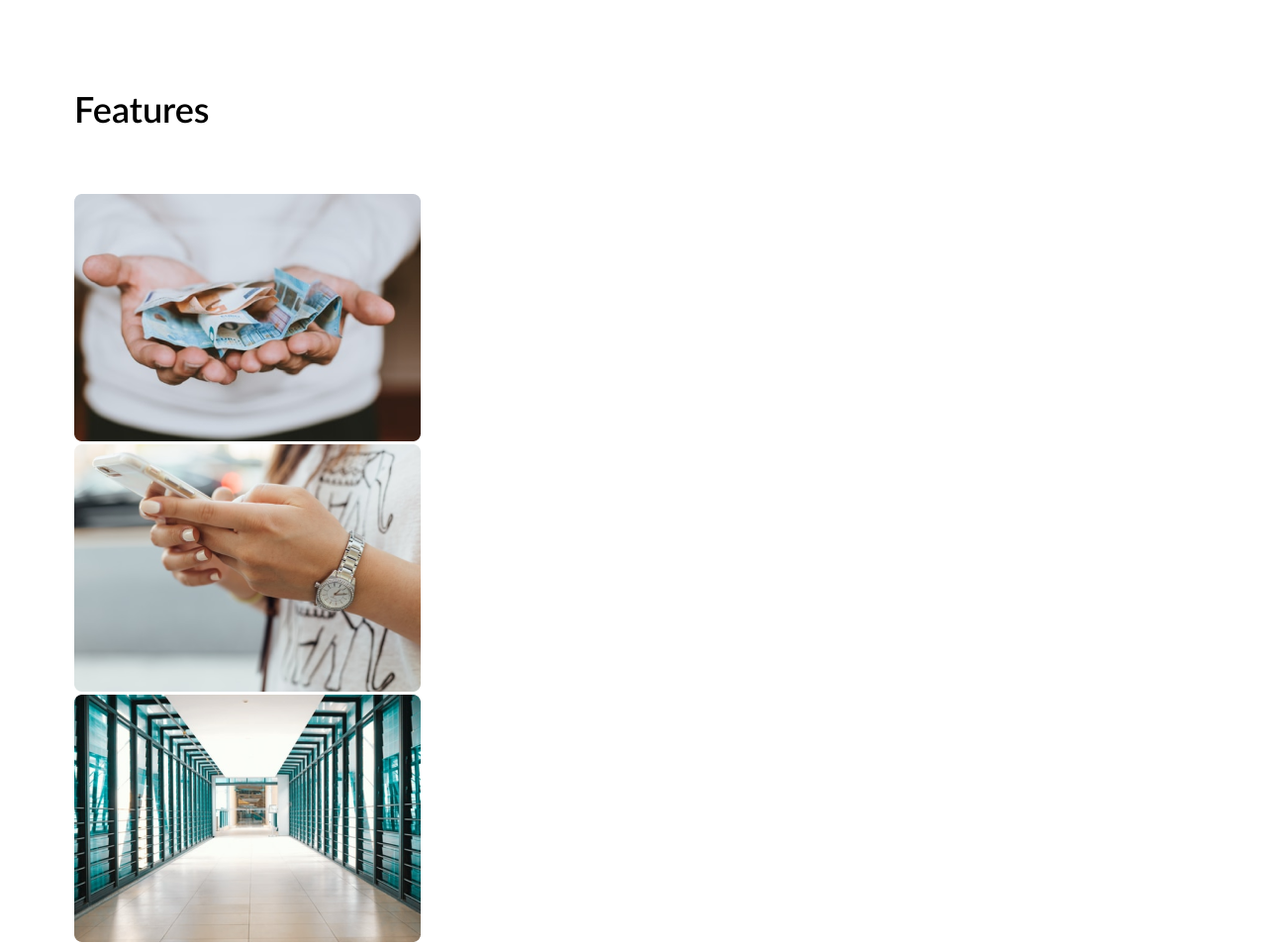
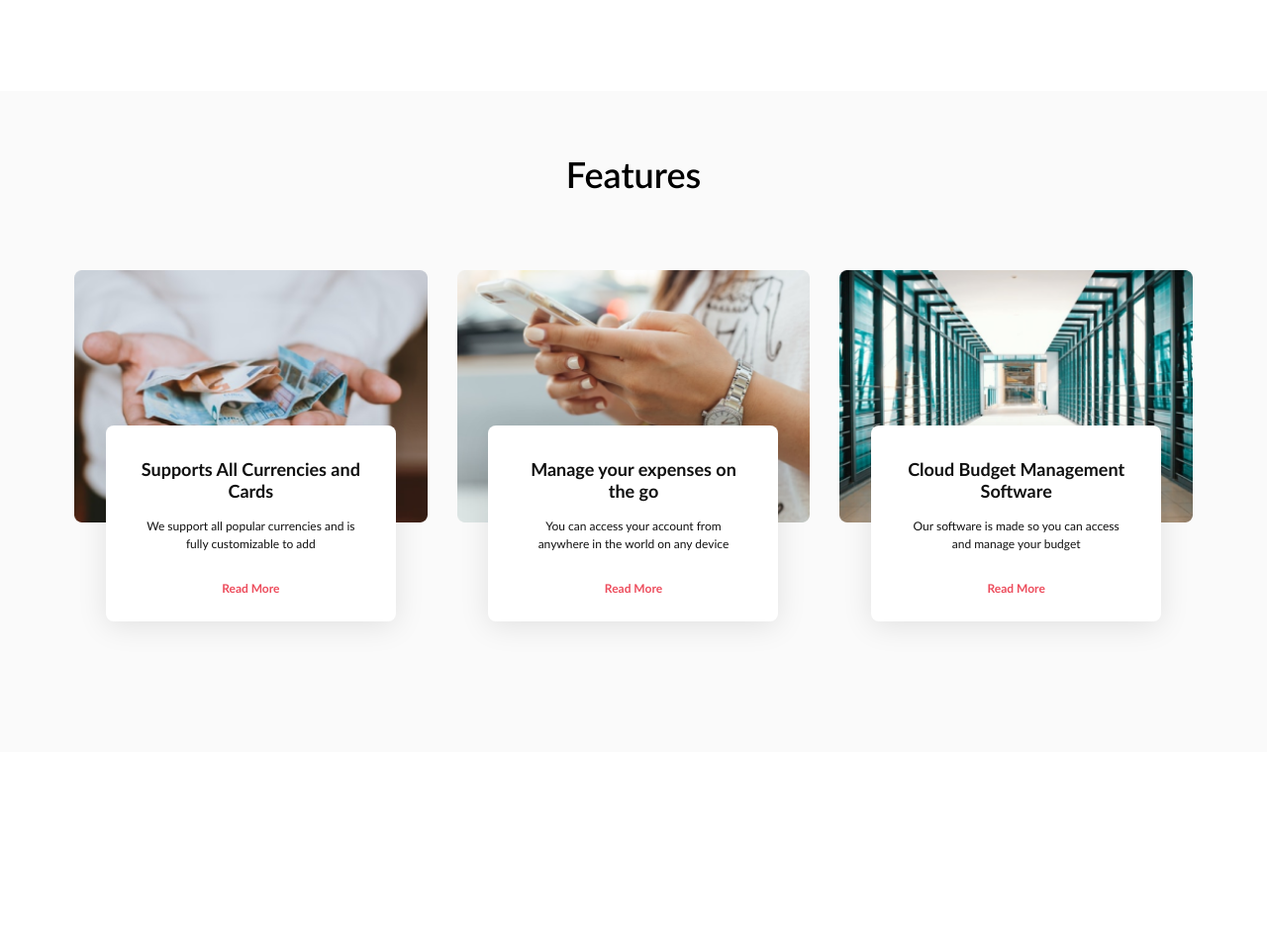
Before and after one commit to Phylotile/CloudBudget, a plain HTML site: page index.html in a window 1280 px wide. Shown: the part 1211-2166 px from the top of the page at 99% size. After the commit the page ends 1971 px from the top, so only its background shows below. Drawn offline with Linux system fonts and the light colour scheme.

Commit message:
third commit

```diff
--- a/index.html
+++ b/index.html
@@ -9,7 +9,9 @@
     <link rel="stylesheet" href="./style/style.css">
 </head>
 <body>
-    <!-- HERO -->
+    <!--=======================
+    -- HERO --
+    ========================-->
     <section class="hero" id="hero">
         <div class="hero_overlay">
             <div class="hero_container">
@@ -30,7 +32,9 @@
 
 
 
-    <!-- HEADER -->
+    <!--=======================
+    -- HEADER --
+    ========================-->
     <header class="header" id="header">
         <div class="container header_container">
             <a class="logo">
@@ -49,7 +53,9 @@
 
 
 
-    <!-- ABOUT -->
+    <!--=======================
+    -- ABOUT --
+    ========================-->
     <section class="about" id="about">
         <div class="container">
             <div class="section_left about_left">
@@ -68,27 +74,67 @@
             </div>
             <div class="about_right">
                 <img class="about_img" src="./images/about/about_img.png" alt="picture">
+                <svg width="66" height="66" viewBox="0 0 66 66" fill="none" xmlns="http://www.w3.org/2000/svg">
+                    <circle cx="33" cy="33" r="33" fill="#ED4C5C"/>
+                    <path d="M39.75 33L28.5 40.875V25.125L39.75 33Z" fill="white"/>
+                </svg>
             </div>
         </div>
     </section>
 
 
 
-    <!-- FEATURES -->
+
+    <!--=======================
+    -- FEATURES --
+    ========================-->
     <section class="features" id="features">
         <div class="container">
             <h2 class="section_title">
                 Features
             </h2>
-            <div class="features_cards">
+            <div class="grid features_cards">
                 <div class="features_card">
                     <img src="./images/features/features_card_img1.png" alt="" class="features_card_img">
+                    <div class="features_card_white-part">
+                        <h3 class="features_card_title">
+                            Supports All Currencies and Cards
+                        </h3>
+                        <p class="features_card_text">
+                            We support all popular currencies and is fully customizable to add
+                        </p>
+                        <a href="#" class="features_card_text features_card_link">
+                            Read More
+                        </a>
+                    </div>
                 </div>
                 <div class="features_card">
                     <img src="./images/features/features_card_img2.png" alt="" class="features_card_img">
+                    <div class="features_card_white-part">
+                        <h3 class="features_card_title">
+                            Manage your expenses on the go
+                        </h3>
+                        <p class="features_card_text">
+                            You can access your account from anywhere in the world on any device
+                        </p>
+                        <a href="#" class="features_card_text features_card_link">
+                            Read More
+                        </a>
+                    </div>
                 </div>
                 <div class="features_card">
                     <img src="./images/features/features_card_img3.png" alt="" class="features_card_img">
+                    <div class="features_card_white-part">
+                        <h3 class="features_card_title">
+                            Cloud Budget Management Software
+                        </h3>
+                        <p class="features_card_text">
+                            Our software is made so you can access and manage your budget
+                        </p>
+                        <a href="#" class="features_card_text features_card_link">
+                            Read More
+                        </a>
+                    </div>
                 </div>
             </div>
         </div>
--- a/style/style.css
+++ b/style/style.css
@@ -28,15 +28,14 @@ a {
     padding: 0 10px;
     margin: 0 auto;
 }
+.grid {
+    display: grid;
+}
 .section_left {
     width: 445px;
     text-align: justify;
 }
 .section_title {
-    height: 107px;
-    left: 165px;
-    top: 922px;
-
     font-style: normal;
     font-weight: 600;
     font-size: 36px;
@@ -58,7 +57,10 @@ a {
 
 
 
-/* HERO */
+
+/*===========================
+ * HERO *
+===========================*/
 .hero {
     position: relative;
     height: 100vh;
@@ -123,7 +125,10 @@ a {
 
 
 
-/* HEADER */
+
+/*===========================
+ * HEADER *
+===========================*/
 .header {
     position: absolute;
     top: 17px;
@@ -183,13 +188,13 @@ a {
 
 
 
-/* ABOUT */
+
+/*===========================
+ * ABOUT *
+===========================*/
 .about {
     background: #FFFFFF;
-    height: 500px;
-    /*display: flex;*/
-    /*justify-content: center;*/
-    /*align-items: center;*/
+    padding: 94px 0 95px 0;
 }
 .about .container {
     display: flex;
@@ -202,6 +207,100 @@ a {
     flex-direction: column;
     justify-content: space-between;
 }
+.about h2 {
+    height: 107px;
+}
 .about a {
     color: #ED4C5C;
 }
+.about_right {
+    position: relative;
+    padding-right: 95px;
+}
+.about_right svg {
+    position: absolute;
+    top: 0;
+    bottom: 0;
+    left: -33px;
+    margin: auto 0;
+}
+
+
+
+
+/*===========================
+ * FEATURES
+===========================*/
+.features {
+    background: #FAFAFA;
+    padding: 63px 0 229px 0;
+}
+.features h2 {
+    height: 55px;
+    margin-bottom: 63px;
+
+    text-align: center;
+}
+.features_cards {
+    grid-template-columns: repeat(3, 1fr);
+    grid-column-gap: 30px;
+}
+.features_card {
+    position: relative;
+}
+.features_card_img {
+    width: 100%;
+}
+.features_card_white-part {
+    position: absolute;
+    top: 157px;
+    left: 0;
+    right: 0;
+    margin: 0 auto;
+    z-index: 1;
+
+    width: 293px;
+    height: 165px;
+    padding-top: 33px;
+
+    background: #FFFFFF;
+    box-shadow: 0 5px 30px rgba(0, 0, 0, 0.1);
+    border-radius: 8px;
+
+    display: flex;
+    flex-direction: column;
+    justify-content: center;
+    align-items: center;
+}
+.features_card_title {
+    width: 229px;
+    height: 40px;
+
+    font-style: normal;
+    font-weight: bold;
+    font-size: 18px;
+    line-height: 22px;
+    text-align: center;
+
+    color: #101010;
+}
+.features_card_text {
+    width: 229px;
+    height: 57px;
+    padding: 20px 0 5px 0;
+
+    font-style: normal;
+    font-weight: normal;
+    font-size: 12px;
+    line-height: 150%;
+    /* or 18px */
+
+    text-align: center;
+
+    color: #101010;
+}
+.features_card_link {
+    font-weight: bold;
+
+    color: #ED4C5C;
+}
```
